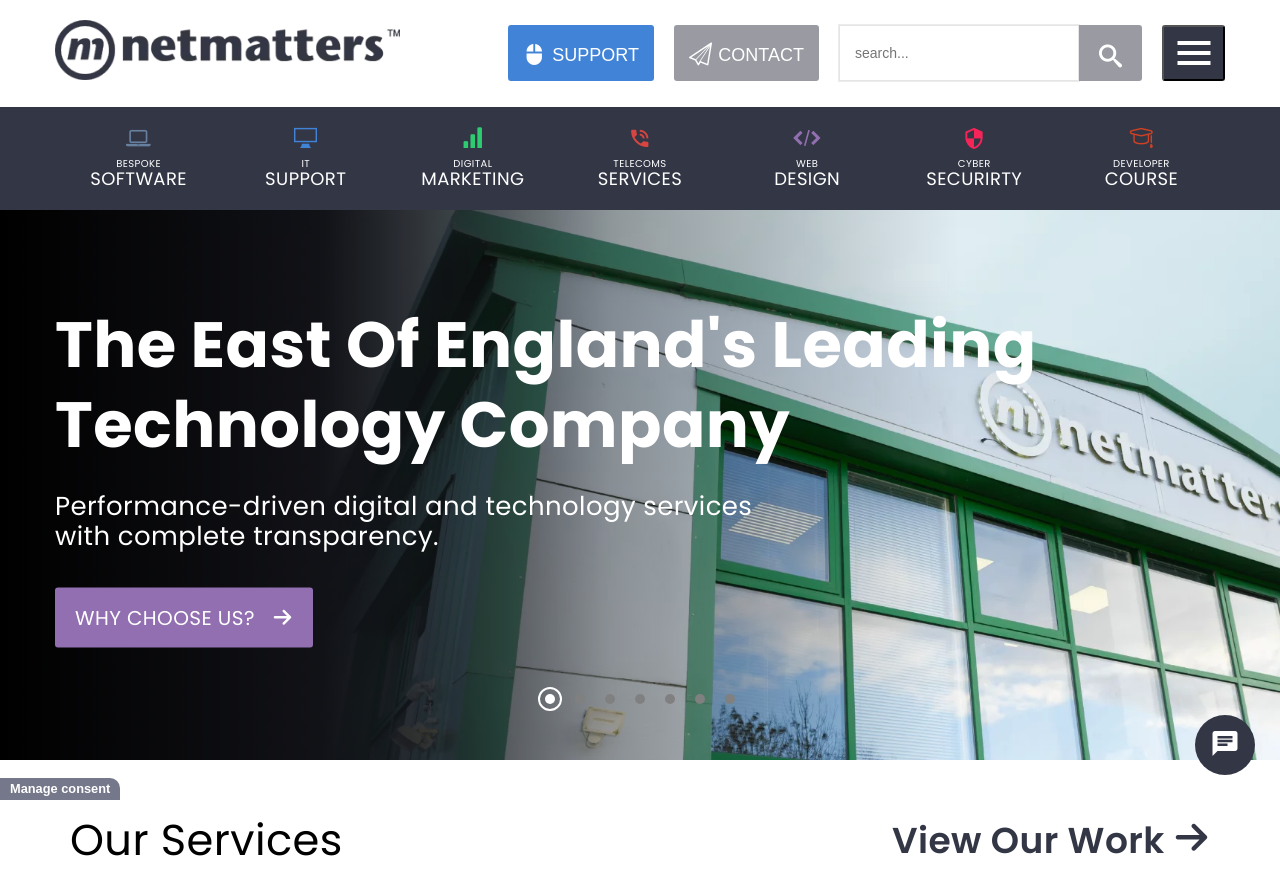
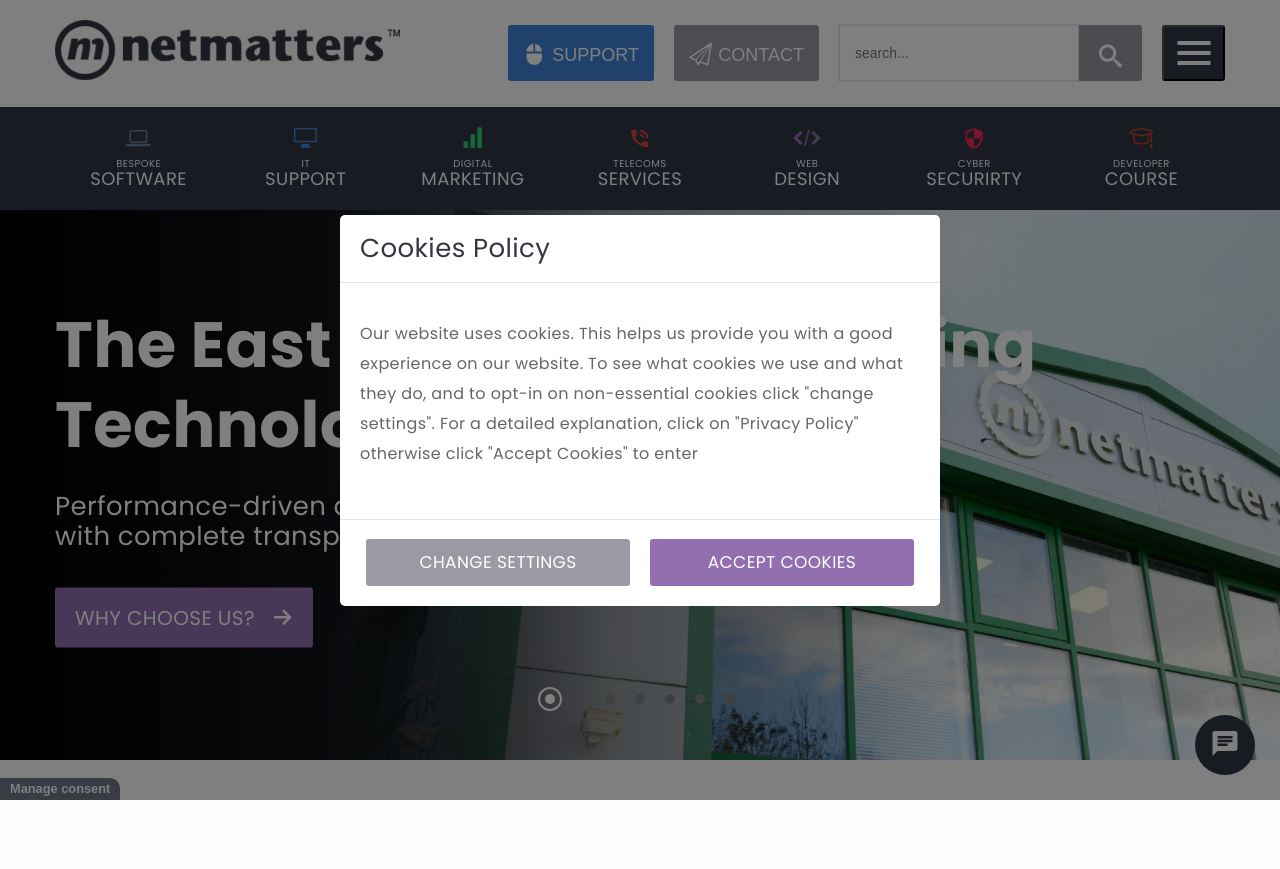
Before and after one commit to JoshR95/netmatters_website, a PHP site: page / in a window 1280 px wide. Shown: the top 869 px of the page. After the commit the page ends 800 px from the top, so only its background shows below. Run offline with PHP 8.4, Linux system fonts and the light colour scheme; some web fonts are replaced.

Commit message:
added cookie consent js

```diff
--- a/css/application.css
+++ b/css/application.css
@@ -245,27 +245,34 @@ footer {
   }
 }
 
+@media (min-width: 481px) {
+  /* line 127, ../../../../../Nettmaters_main/assessments/websiteNew/scss/layout/_footer.scss */
+  .footer-follow-links {
+    flex-wrap: nowrap;
+  }
+}
+
 @media (max-width: 767px) {
-  /* line 128, ../../../../../Nettmaters_main/assessments/websiteNew/scss/layout/_footer.scss */
+  /* line 134, ../../../../../Nettmaters_main/assessments/websiteNew/scss/layout/_footer.scss */
   .bottom-footer-text {
     padding-top: 10px;
   }
 }
 
 @media (min-width: 768px) {
-  /* line 136, ../../../../../Nettmaters_main/assessments/websiteNew/scss/layout/_footer.scss */
+  /* line 142, ../../../../../Nettmaters_main/assessments/websiteNew/scss/layout/_footer.scss */
   .footer-row {
     display: flex;
     flex-direction: column;
     display: grid;
     grid-template: repeat(2, auto)/repeat(2, 1fr);
   }
-  /* line 146, ../../../../../Nettmaters_main/assessments/websiteNew/scss/layout/_footer.scss */
+  /* line 152, ../../../../../Nettmaters_main/assessments/websiteNew/scss/layout/_footer.scss */
   .bottom-footer {
     display: flex;
     align-content: center;
   }
-  /* line 150, ../../../../../Nettmaters_main/assessments/websiteNew/scss/layout/_footer.scss */
+  /* line 156, ../../../../../Nettmaters_main/assessments/websiteNew/scss/layout/_footer.scss */
   .bottom-footer-text {
     display: flex;
     gap: 5px;
@@ -274,7 +281,7 @@ footer {
 }
 
 @media (min-width: 992px) {
-  /* line 162, ../../../../../Nettmaters_main/assessments/websiteNew/scss/layout/_footer.scss */
+  /* line 168, ../../../../../Nettmaters_main/assessments/websiteNew/scss/layout/_footer.scss */
   .footer-row {
     display: flex;
     flex-direction: row;
@@ -283,20 +290,20 @@ footer {
 }
 
 @media (min-width: 1260px) {
-  /* line 172, ../../../../../Nettmaters_main/assessments/websiteNew/scss/layout/_footer.scss */
+  /* line 178, ../../../../../Nettmaters_main/assessments/websiteNew/scss/layout/_footer.scss */
   footer {
     padding-top: 50px;
   }
-  /* line 176, ../../../../../Nettmaters_main/assessments/websiteNew/scss/layout/_footer.scss */
+  /* line 182, ../../../../../Nettmaters_main/assessments/websiteNew/scss/layout/_footer.scss */
   .netmatters-footer-info {
     padding-top: 0px;
   }
-  /* line 180, ../../../../../Nettmaters_main/assessments/websiteNew/scss/layout/_footer.scss */
+  /* line 186, ../../../../../Nettmaters_main/assessments/websiteNew/scss/layout/_footer.scss */
   .footer-menu {
     padding-left: 15px;
     padding-right: 15px;
   }
-  /* line 185, ../../../../../Nettmaters_main/assessments/websiteNew/scss/layout/_footer.scss */
+  /* line 191, ../../../../../Nettmaters_main/assessments/websiteNew/scss/layout/_footer.scss */
   .top-footer {
     display: flex;
     gap: 100px;
--- a/js/main.js
+++ b/js/main.js
@@ -17,17 +17,39 @@ $(document).ready(function(){
 });
 
 
-//////////////////////////////////////////////////////////////////////////////////
-/// MANAGE CONSENT JS
-//////////////////////////////////////////////////////////////////////////////////
+////////////////////////////////////////////////////////////////////////////////////////
+/// MANAGE CONSENT - CHECKING COOKIES
+////////////////////////////////////////////////////////////////////////////////////////
+// ... existing code ...
 
-// Wait for the entire document to be fully loaded and ready
+// Cookie consent handling
+function handleCookieConsent() {
+    const cookiePopup = $('.cookie-popup'); // This selects the cookie popup element
+    const acceptButton = $('.accept-cookies'); // This selects the accept button
+    const changeSettingsButton = $('.change-settings'); // This selects the settings button (unused in current code)
+
+    // Show popup on first load if consent not given
+    // !localStorage is checking if the 'accepted' value given below is not stored, show the pop up
+    if (!localStorage.getItem('cookieConsent')) {
+        cookiePopup.addClass('active'); // Show popup if no consent stored
+    } else {
+        cookiePopup.removeClass('active'); // Hide popup if consent exists
+    }
+
+    // Handle accept button click
+    acceptButton.on('click', function() {
+        // this is storing the accepted into the local storage, it then is used in the code above when checking the webpage on re load
+        localStorage.setItem('cookieConsent', 'accepted'); // Stores consent in localStorage
+        cookiePopup.removeClass('active');                 // Hide the popup when accepted
+    });
+
+    // Handle manage consent button click
+    $('.sticky-consent button').click(function() {
+        cookiePopup.addClass('active');         // This shows the  popup when manage consent is clicked
+    });
+}
+
+// Call the function when document is ready
 $(document).ready(function() {
-    // Show popup when "Manage consent" is clicked
-    // Select any button inside elements with class 'sticky-consent' and attach a click event handler to those buttons
-    $('.sticky-consent button').click(function() {
-        // When clicked, find elements with class 'cookie-popup' and add the class 'active' to them
-        // when active we give css to display the box
-        $('.cookie-popup').addClass('active');
-    });
+    handleCookieConsent();                  // Run when document is ready
 });
--- a/scss/layout/_footer.scss
+++ b/scss/layout/_footer.scss
@@ -123,6 +123,12 @@ footer {
    }
 }
 
+@media(min-width: 481px){
+   .footer-follow-links{
+      flex-wrap: nowrap;
+   }
+}
+
 @media(max-width: 767px){
    // this gives the needed padding only in the mobile view
    .bottom-footer-text{
```
Also changed, not shown: 1 other file.
